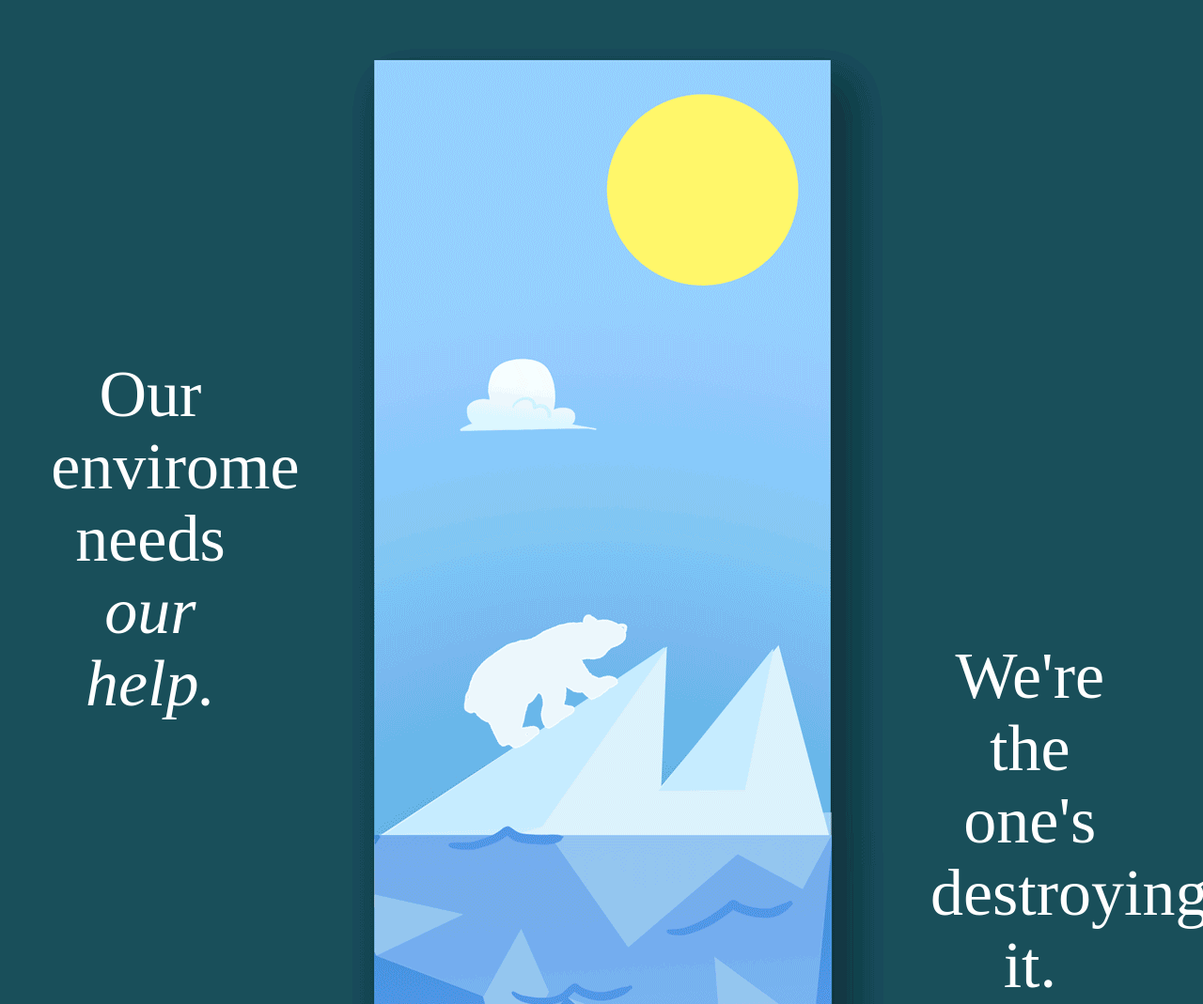
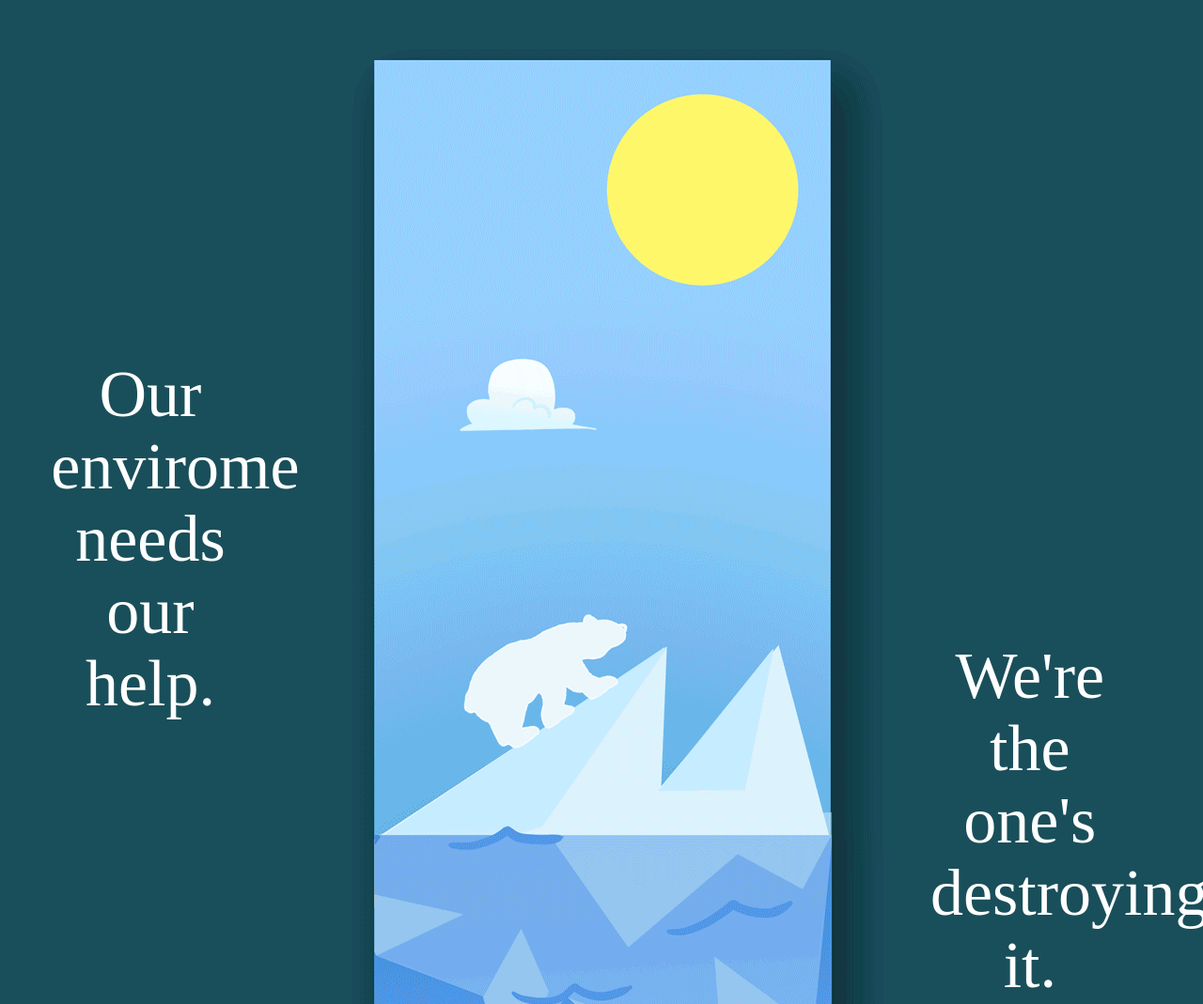
Before and after one commit to GlobalDairy/savetheworld, a website: page index.html in a window 1280 px wide. Shown: the part 139-1208 px from the top of the page at 94% size. Drawn offline with nearby package versions, Linux system fonts and the light colour scheme.

Commit message:
Added CSS Reset

```diff
--- a/index.html
+++ b/index.html
@@ -9,6 +9,7 @@
     <title>Let's Save the World!</title>
 
     <!-- Bootstrap -->
+    <link href="https://cdnjs.cloudflare.com/ajax/libs/meyer-reset/2.0/reset.css" rel="stylesheet">
     <link href="/bower_components/bootstrap/dist/css/bootstrap.min.css" rel="stylesheet">
     <link href="css/index.css" rel="stylesheet">
 
```
